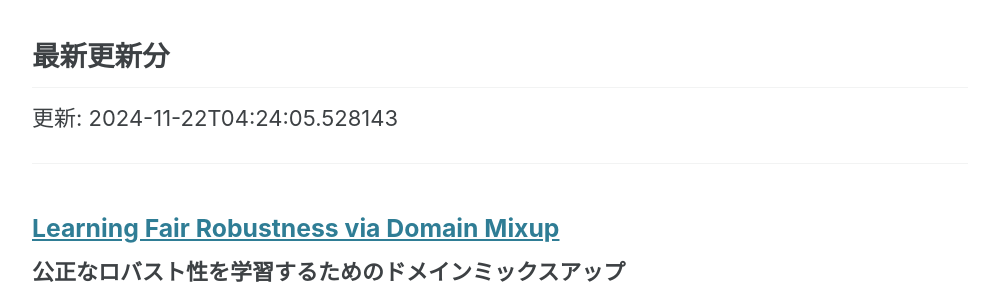
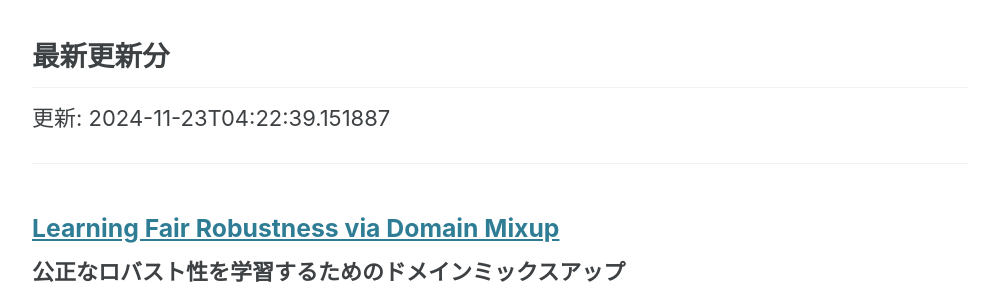
Before and after one commit to haruhisa-enomoto/arxiv-privacy-tech, a Jekyll site: the page built from index.md, in a window 1280 px wide and 900 px high, scrolled down 680 px. Shown: the part 155-455 px from the top of the window, without its empty margins (140-1139 px from the left). Built offline with Jekyll 4.4.1, drawn with Linux system fonts in a browser that asks for light colours; cached includes are drawn as plain includes; a script bundle is joined from its source files by our own code; library files that are not in the unit come from our copies; formulas are drawn with MathJax 3.

Commit message:
:robot: Automate updates

```diff
--- a/index.md
+++ b/index.md
@@ -27,7 +27,7 @@ author_profile: false
 
 ## 最新更新分
 
-更新: 2024-11-22T04:24:05.528143
+更新: 2024-11-23T04:22:39.151887
 
 - - -
 
```
